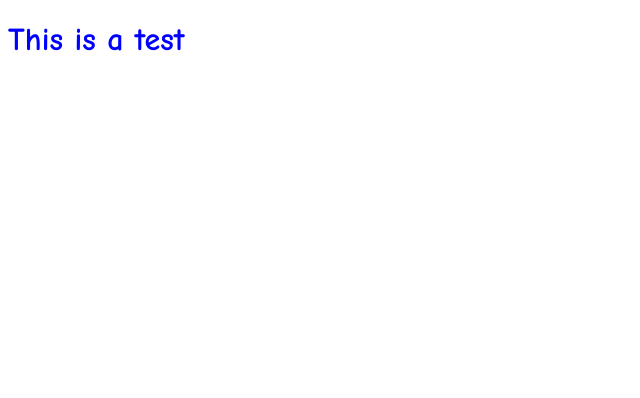
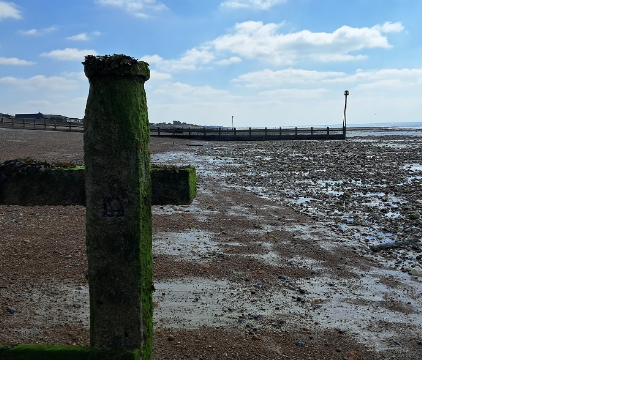
Before and after one commit to nick-gmbc/seahampton-museum-b, a plain HTML site: page index.html in a window 1280 px wide. Shown: the whole page, without its empty margins (0-640 px from the left). Drawn offline with nearby package versions, Linux system fonts and the light colour scheme.

Commit message:
logo added

```diff
--- a/assets/css/style.css
+++ b/assets/css/style.css
@@ -1,4 +1,13 @@
-h1 {
-    font-family: "Comic Sans MS";
-    color: blue;
+@import url("https://fonts.googleapis.com/css2?family=Quicksand:wght@300..700&family=Uncial+Antiqua&display=swap");
+
+header {
+    margin: 0px;
 }
+
+.logo {
+    background: url("../images/beach.jpg");
+    background-position: center;
+    background-repeat: none;
+    background-size:cover;
+    min-height: 360px;
+}
--- a/index.html
+++ b/index.html
@@ -3,10 +3,31 @@
 <head>
     <meta charset="UTF-8">
     <meta name="viewport" content="width=device-width, initial-scale=1.0">
+    <meta name="description" content="Free local museum maritime history">
+    <meta name="keywords" content="museum, Seahampton, history, ships">
     <title>Seahampton Museum</title>
+    <link rel="stylesheet" href="https://cdn.jsdelivr.net/npm/bootstrap@4.2.1/dist/css/bootstrap.min.css" integrity="sha384-GJzZqFGwb1QTTN6wy59ffF1BuGJpLSa9DkKMp0DgiMDm4iYMj70gZWKYbI706tWS" crossorigin="anonymous">
     <link rel="stylesheet" href="assets/css/style.css">
 </head>
 <body>
-    <h1>This is a test</h1>
+    <header>
+        <div class="row">
+            <a href="index.html" class="logo col-md-4">
+
+            </a>
+            <div class="col-md-8">
+
+            </div>
+        </div>
+    </header>
+
+    <section>
+
+
+    </section>
+
+    <footer>
+
+    </footer>
 </body>
 </html>
```
Also changed, not shown: 1 other file.
